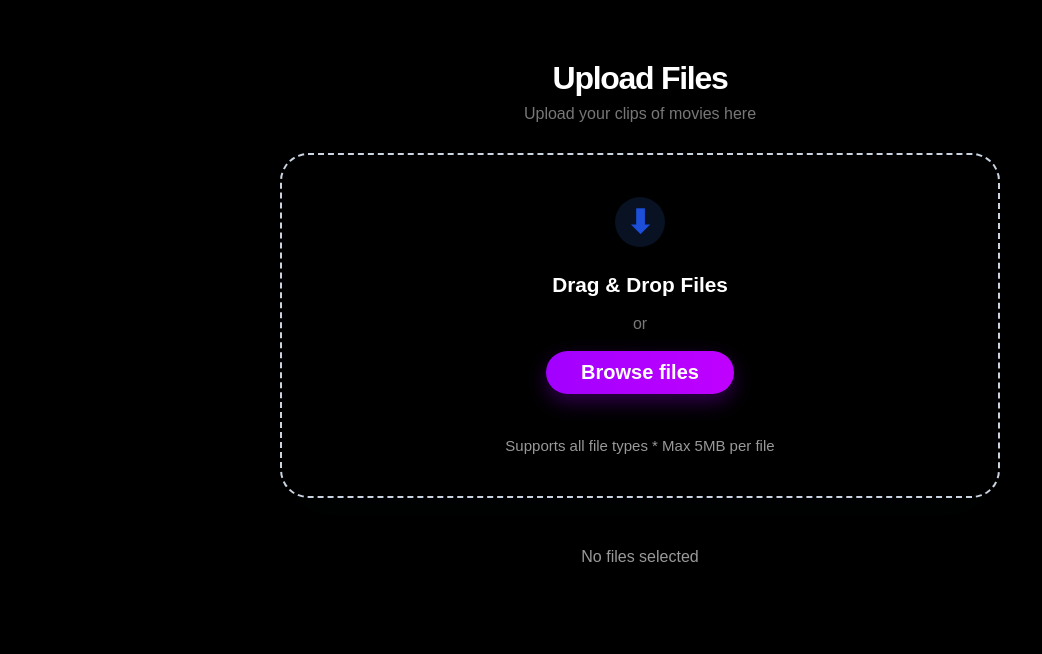
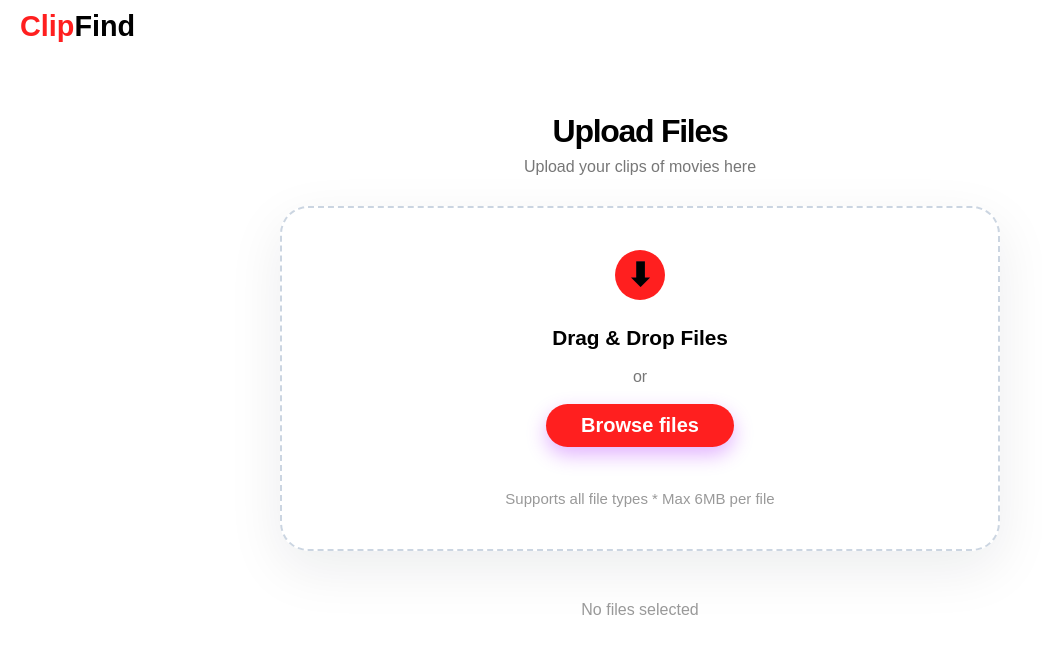
Before and after one commit to FortuneNnah/ClipFInd, a React (Vite) app: page / in a window 1280 px wide. Shown: the top 654 px of the page, without its empty margins (0-1042 px from the left). Built offline with nearby package versions, Linux system fonts and the light colour scheme.

Commit message:
Trying out a light themed UI

```diff
--- a/src/App.css
+++ b/src/App.css
@@ -6,8 +6,20 @@
 }
 
 body {
-  background-color: #000;
-  color: #fff;
+  background-color: #fff;
+  color: #000;
+}
+
+.header{
+  padding: 10px 20px;
+  font-family: 'Poppins', sans-serif;
+  font-size: .9rem;
+
+}
+
+.header .clip{
+  color: #ff1f1f;
+  font-weight: 700;
 }
 
 .container {
@@ -49,7 +61,7 @@ body {
 }
 
 .upload-area:hover {
-  border-color: #3b82f6;
+  border-color: #ff1f1f;
   transform: translateY(-1px);
   /* background-color: #f1f8ff; */
 }
@@ -67,8 +79,8 @@ body {
   display: grid;
   place-items: center;
   border-radius: 50%;
-  background-color: rgba(59, 130, 246, 0.14);
-  color: #1d4ed8;
+  background-color: #ff1f1f;
+  color: #000;
   /* font-family: 'Poppins', Arial, sans-serif; */
   font-size: 2em;
   font-weight: 700;
@@ -101,7 +113,7 @@ body {
 }
 
 .uploadBtn {
-  background: linear-gradient(to right, #a100ff, #c000ff);
+  background: #ff1f1f;;
   color: white;
   border: none;
   padding: 10px 35px;
@@ -114,7 +126,8 @@ body {
 }
 
 .uploadBtn:hover {
-  background: linear-gradient(to right, #c054ff7a, #bf00ffb8)}
+  background:#dc2626;
+}
 
 .upload-area-inner .note{
   margin-top: 25px;
@@ -161,7 +174,7 @@ body {
 }
 
 .total-size {
-  background: linear-gradient(to right, #a100ff, #c000ff);
+  background: #ff1f1f;
   color: white;
   padding: 4px 12px;
   border-radius: 20px;
@@ -171,18 +184,18 @@ body {
 
 .uploadAllBtn {
   background: transparent;
-  color: #a100ff;
-  border: 1px solid rgba(161,0,255,0.12);
+  color: #ff1f1f;
+  border: 1px solid rgba(255, 31, 31, 0.12);
   padding: 6px 10px;
   border-radius: 8px;
   font-weight: 600;
   cursor: pointer;
 }
-.uploadAllBtn:hover { background: rgba(161,0,255,0.06); }
+.uploadAllBtn:hover { background: rgba(255, 31, 31, 0.06); }
 
 .upload-status { margin-top: 6px; }
 .upload-status .status { font-size: 0.85rem; color: #9ca3af; margin-right: 8px; }
-.upload-status .status.uploaded { color: #34d399; font-weight: 700; }
+.upload-status .status.uploaded { color: rgb(14, 176, 117); font-weight: 700; }
 .upload-status .status.error { color: #f87171; font-weight: 700; }
 .upload-status .status.uploading { color: #fbbf24; font-weight: 700; }
 
@@ -201,14 +214,14 @@ body {
   background: linear-gradient(135deg, hsla(0, 0%, 100%, 0.03), rgba(255, 255, 255, 0.01));
   border-radius: 12px;
   transition: all 0.3s ease;
-  color: #fff;
+  color: #000;
   backdrop-filter: blur(10px);
 }
 
 .file-item:hover {
-  border-color: #a100ff;
-  background: linear-gradient(135deg, rgba(160, 0, 255, 0.1), rgba(192, 0, 255, 0.05));
-  box-shadow: 0 8px 24px rgba(160, 0, 255, 0.2);
+  border-color: #ff1f1f;
+  background: linear-gradient(135deg, rgba(255, 31, 31, 0.1), rgba(220, 38, 38, 0.05));
+  box-shadow: 0 8px 24px rgba(255, 31, 31, 0.2);
 }
 
 .file-item.error {
@@ -229,7 +242,7 @@ body {
   justify-content: center;
   width: 40px;
   height: 40px;
-  background: rgba(160, 0, 255, 0.1);
+  background: rgba(255, 31, 31, 0.604);
   border-radius: 8px;
 }
 
@@ -247,12 +260,12 @@ body {
   overflow: hidden;
   text-overflow: ellipsis;
   white-space: nowrap;
-  color: #fff;
+  color: #000;
 }
 
 .file-size {
   font-size: 0.85rem;
-  color: #999;
+  color: #333;
   display: flex;
   align-items: center;
   gap: 8px;
@@ -272,7 +285,7 @@ body {
 }
 
 .file-size-value {
-  color: #ccc;
+  color: #333;
 }
 
 .remove-file-btn {
--- a/src/App.jsx
+++ b/src/App.jsx
@@ -1,10 +1,13 @@
 import React from "react";
 import Upload from "./Upload";
+import Header from "./Header";
 
 function App() {
   return (
     <>
+      <Header />
       <Upload />
+
     </>
   );
 }
--- /dev/null
+++ b/src/Header.jsx
@@ -0,0 +1,16 @@
+import react from "react";
+import "./App.css";
+
+
+const Header = () => {
+    return(
+        <div className="header">
+            <h1>
+                <span className="clip">Clip</span>
+                <span className="find">Find</span>
+            </h1>
+        </div>
+    )
+}
+
+export default Header;
--- a/src/Upload.jsx
+++ b/src/Upload.jsx
@@ -128,7 +128,7 @@ const Upload = () => {
           >
             Browse files
           </button>
-          <p className="note">Supports all file types * Max 5MB per file</p>
+          <p className="note">Supports all file types * Max 6MB per file</p>
         </div>
       </div>
 
```
Also changed, not shown: 2 other files (tests, documents, lock files or other folders).
